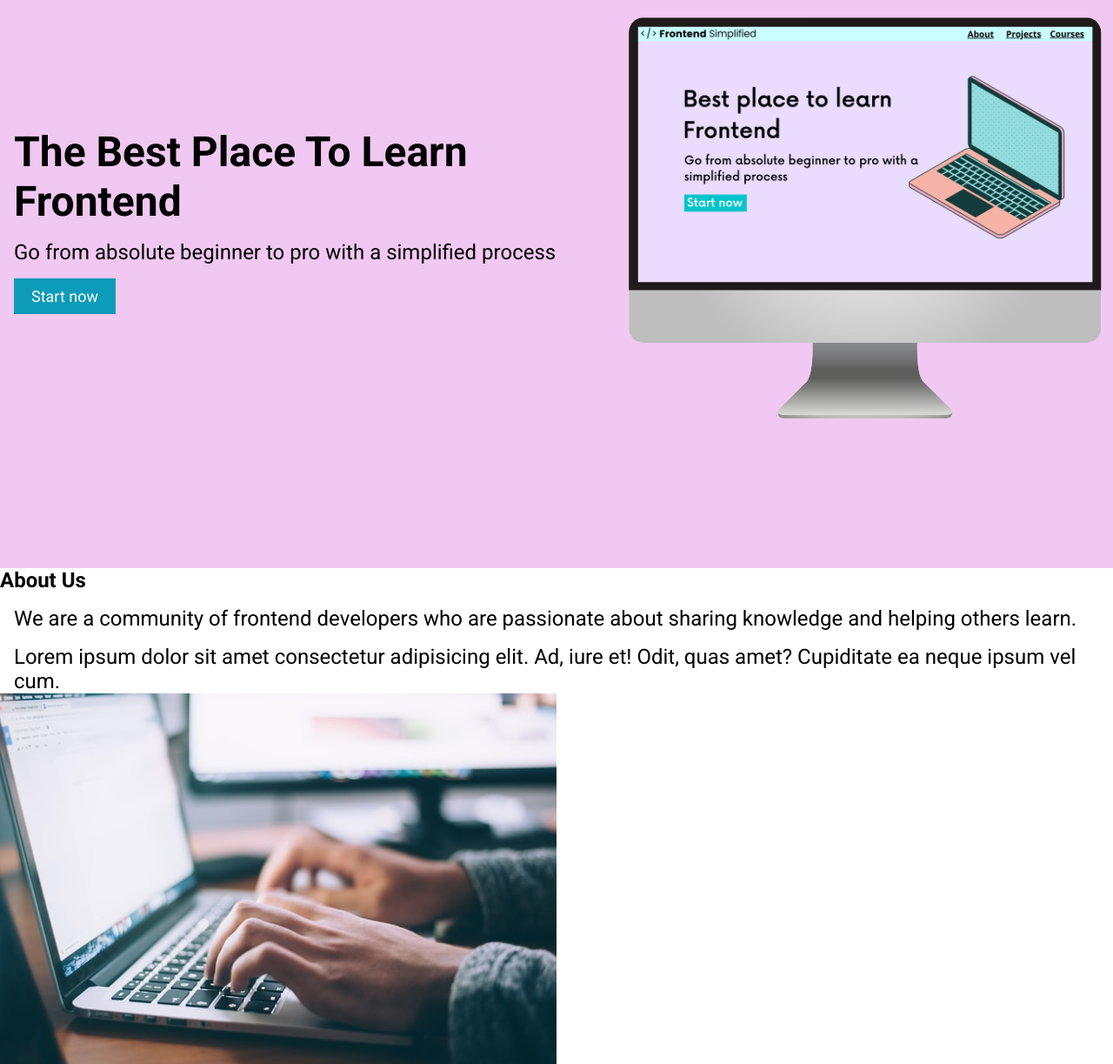
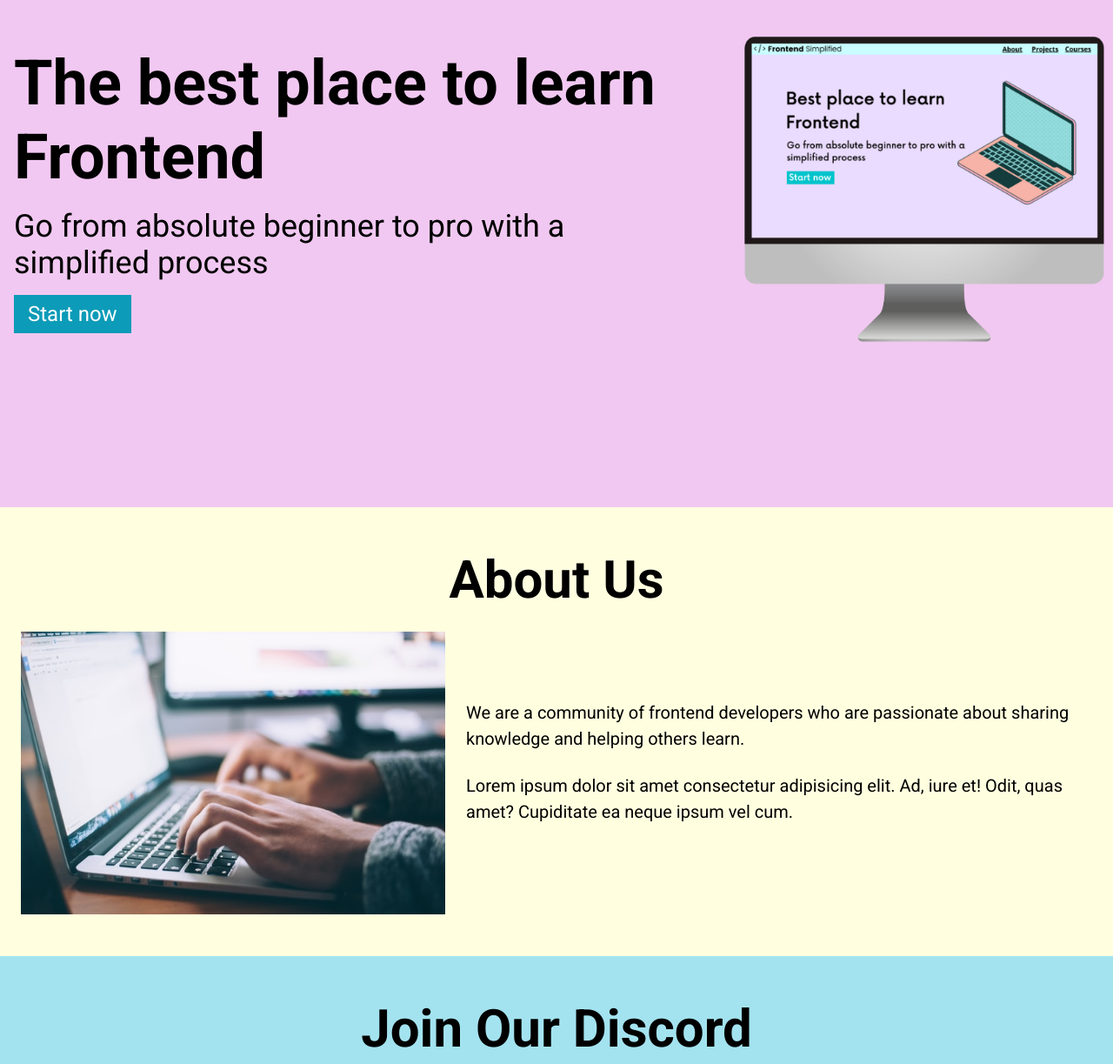
Before and after one commit to stephsesp/mini-project, a plain HTML site: page index.html in a window 1280 px wide. Shown: the part 217-1440 px from the top of the page at 87% size. Drawn offline with Linux system fonts and the light colour scheme.

Commit message:
added further styling to about and contact sections

```diff
--- a/index.html
+++ b/index.html
@@ -1,4 +1,4 @@
-<!DOCTYPE html>
+<!<!DOCTYPE html>
 <html lang="en">
   <head>
     <meta charset="UTF-8" />
@@ -20,53 +20,54 @@
         </ul>
       </nav>
       <header>
+        <div class="row">
         <div class="header-text">
-        <h1>The Best Place To Learn Frontend</h1>
-        <p>Go from absolute beginner to pro with a simplified process</p>
+        <h1>The best place to learn Frontend</h1>
+        <p class="subheader">Go from absolute beginner to pro with a simplified process</p>
         <button>Start now</button>
         </div>
         <figure>
           <img src="./HTML Practise Assets/laptop.png" alt="image of laptop" />
         </figure>
+        </div>
       </header>
     </section>
     <main>
       <section id="about">
         <h2>About Us</h2>
-        <div>
-          <p>
+        <div class="section-description">
+          <div class="section-description-wrapper">
+            <p class="section-description-paragraph">
               We are a community of frontend developers who are passionate about
               sharing knowledge and helping others learn.
             </p>
-          <p>
+            <p class="section-description-paragraph">
               Lorem ipsum dolor sit amet consectetur adipisicing elit. Ad, iure
               et! Odit, quas amet? Cupiditate ea neque ipsum vel cum.
             </p>
         </div>
-        <figure>
-          <img
-            src="./HTML Practise Assets/about.jpg"
-            alt="image of a person coding"
-          />
+        <figure class="about_image-wrapper">
+          <img src="./HTML Practise Assets/about.jpg" alt="image of a person coding"/>
         </figure>
+      </div>
       </section>
+      </main>
       <section id="discord">
         <h2>Join Our Discord</h2>
-        <figure>
-          <img
-            src="./HTML Practise Assets/discord.png"
-            alt="image of discord logo"
-          />
+        <div class="section-description">
+        <figure class="discord_image-wrapper">
+          <img class="discord-image" src="./HTML Practise Assets/discord.png" alt="image of discord logo"/>
         </figure>
-        <div>
-          <p>
+        <div class="section-description-wrapper">
+          <p class="section-description-paragraph">
             Connect with other learners and get help from experienced
             developers.
           </p>
-          <p>
+          <p class="section-description-paragraph">
             Lorem ipsum dolor sit amet consectetur adipisicing elit. Ad, iure
             et! Odit, quas amet? Cupiditate ea neque ipsum vel cum.
           </p>
+        </div>
         </div>
       </section>
       <section id="contact">
--- a/style.css
+++ b/style.css
@@ -9,12 +9,11 @@ nav {
     justify-content: space-between;
     background-color:aliceblue;
     height: 70px;
-    margin-right: 16px;
+    padding: 0 16px;
     align-items: center;
 }
 .logo {
-    width:300px;
-    margin-left: 16px;
+    width: 300px;
 }
 .nav-links {
     list-style: none;
@@ -34,25 +33,26 @@ a:hover {
 header {
     background-color:rgb(241, 200, 241);
     display: flex;
-    justify-content: space-between;
+    justify-content: center;
     align-items: center;
-    height: 100vh;
+    height: calc(100vh - 70px);
 }
 h1 {
-    font-size: 48px;
+    font-size: 72px;
     margin-left: 16px;
 }
-p {
-    font-size: 24px;
+.subheader {
+    font-size: 36px;
     margin-left: 16px;
-    margin-top: 16px;;
+    margin-top: 16px;
+    margin-right: 16px;
 }
 button {
     background-color: rgb(12, 155, 184);
     color: white;
     border: none;
-    padding: 10px 20px;
-    font-size: 18px;
+    padding: 8px 16px;
+    font-size: 24px;
     cursor: pointer;
     margin-left: 16px;
     margin-top: 16px;
@@ -60,3 +60,63 @@ button {
 button:hover {
     background-color: rgb(5, 83, 99);
 }
+.row {
+    width: 100%;
+    max-width: 1300px;
+    display: flex;
+    align-items: center;
+    justify-content: center;
+}
+#about, #discord, #contact {
+    padding: 48px 0px;
+}
+#about {
+    background-color: lightyellow
+
+}
+
+h2 {
+    font-size: 60px;
+    text-align: center;
+    margin-bottom: 24px
+}
+.section-description {
+   display: flex;
+   flex-direction: row-reverse;
+   justify-content: center;
+   align-items: center;
+}
+.about_image-wrapper {
+    width: 40%;
+}
+img {
+    width: 100%;
+    padding-left: 24px;
+}
+.section-description-wrapper {
+    width: 60%;
+    padding: 0 24px;
+}
+.section-description-paragraph {
+    font-size: 20px;
+    line-height: 1.5;
+    margin-bottom: 24px;
+}
+#discord {
+    background-color: rgb(163, 227, 239);
+}
+.discord-image-wrapper {
+    width: 40%;
+}
+.discord-image {
+    width: 100%;
+}
+#contact {
+    background-color: rgb(205, 200, 241);
+}
+form {
+    display: flex;
+    flex-direction: column;
+    max-width: 600px;
+    margin: 0 auto;
+}
```
Lines whose indentation alone changed are shown as unchanged.
